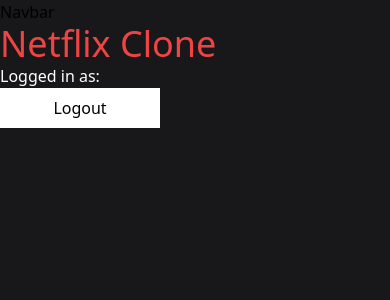
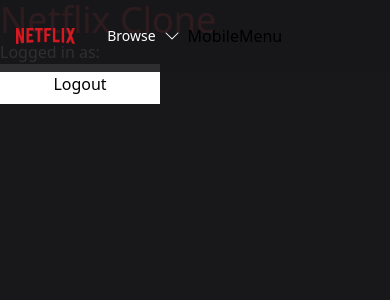
Before and after one commit to jacobdanielrose/netflix-clone, a Next.js app: page / in a window 390 px wide. Shown: the top 300 px of the page. Built offline with nearby package versions, Linux system fonts and the light colour scheme; no server answers; the database is empty; sample sign-in values are in the browser's storage.

Commit message:
navbar. next is mobile menu

```diff
--- /dev/null
+++ b/components/MobileMenu.tsx
@@ -0,0 +1,9 @@
+import React from 'react'
+
+type Props = {}
+
+export default function MobileMenu({ }: Props) {
+    return (
+        <div>MobileMenu</div>
+    )
+}
--- a/components/Navbar.tsx
+++ b/components/Navbar.tsx
@@ -1,5 +1,35 @@
+import NavbarItem from "@/components/NavbarItem";
+import MobileMenu from "@/components/MobileMenu";
+
+import { BsChevronDown } from 'react-icons/bs'
+
 export default function Navbar() {
     return (
-        <div>Navbar</div>
+        <nav className="w-full fixed z-40">
+            <div
+                className="px-4 md:px-10 py-6 flex flex-row
+                items-center
+                transition duration-500
+                bg-zinc-900
+                bg-opacity-90
+                ">
+                <img className="h-4 lg:h-7" src="/images/logo.png" alt="netflix-logo" />
+                <div className="flex-row ml-8 gap-7 hidden lg:flex">
+                    <NavbarItem label="Home" />
+                    <NavbarItem label="TV Shows" />
+                    <NavbarItem label="Movies" />
+                    <NavbarItem label="New & Popular" />
+                    <NavbarItem label="My Favorites" />
+                    <NavbarItem label="Browse by languages" />
+                </div>
+                <div
+                    className="lg:hidden flex flex-row items-center gap-2
+                    ml-8 cursor-pointer relative">
+                    <p className="text-white text-sm">Browse</p>
+                    <BsChevronDown className="text-white transition" />
+                    <MobileMenu />
+                </div>
+            </div>
+        </nav>
     )
 }
--- /dev/null
+++ b/components/NavbarItem.tsx
@@ -0,0 +1,11 @@
+export default function NavbarItem({
+    label
+}: {
+    label: string
+}) {
+    return (
+        <div className="text-white cursor-pointer hover:text-gray-300 transition">
+            {label}
+        </div>
+    )
+}
```
